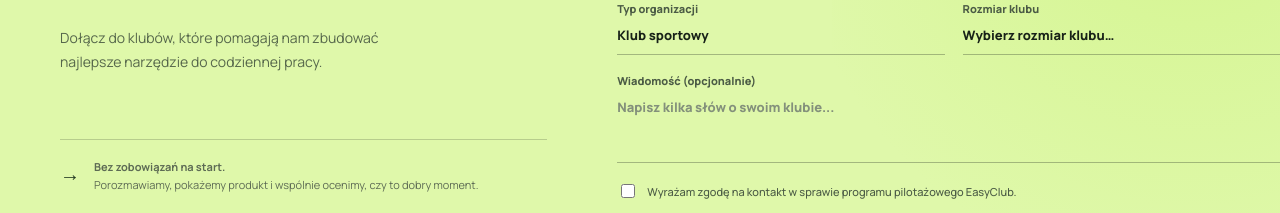
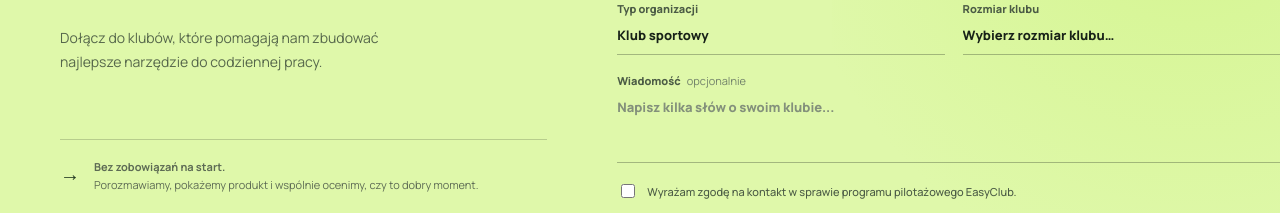
Before and after one commit to piotrsarol/easyclub-lp, a Next.js app: page / in a window 1280 px wide. Shown: the part 4873-5086 px from the top of the page. Built offline with nearby package versions, Linux system fonts and the light colour scheme.

Commit message:
style: match optional message label
Co-Authored-By: piotrsarol531 <piotrsarol531@gmail.com>

```diff
--- a/src/app/page.tsx
+++ b/src/app/page.tsx
@@ -237,7 +237,7 @@ export default function Home() {
               </select>
             </Field>
           </div>
-          <Field label="Wiadomość (opcjonalnie)" name="message" error={fieldErrors.message}>
+          <Field label={<>Wiadomość <span className="optional">opcjonalnie</span></>} name="message" error={fieldErrors.message}>
             <textarea name="message" rows={3} placeholder="Napisz kilka słów o swoim klubie..." aria-invalid={Boolean(fieldErrors.message)} aria-describedby={fieldErrors.message ? "message-error" : undefined} />
           </Field>
           <input className="honeypot" name="website" tabIndex={-1} autoComplete="off" />
```
